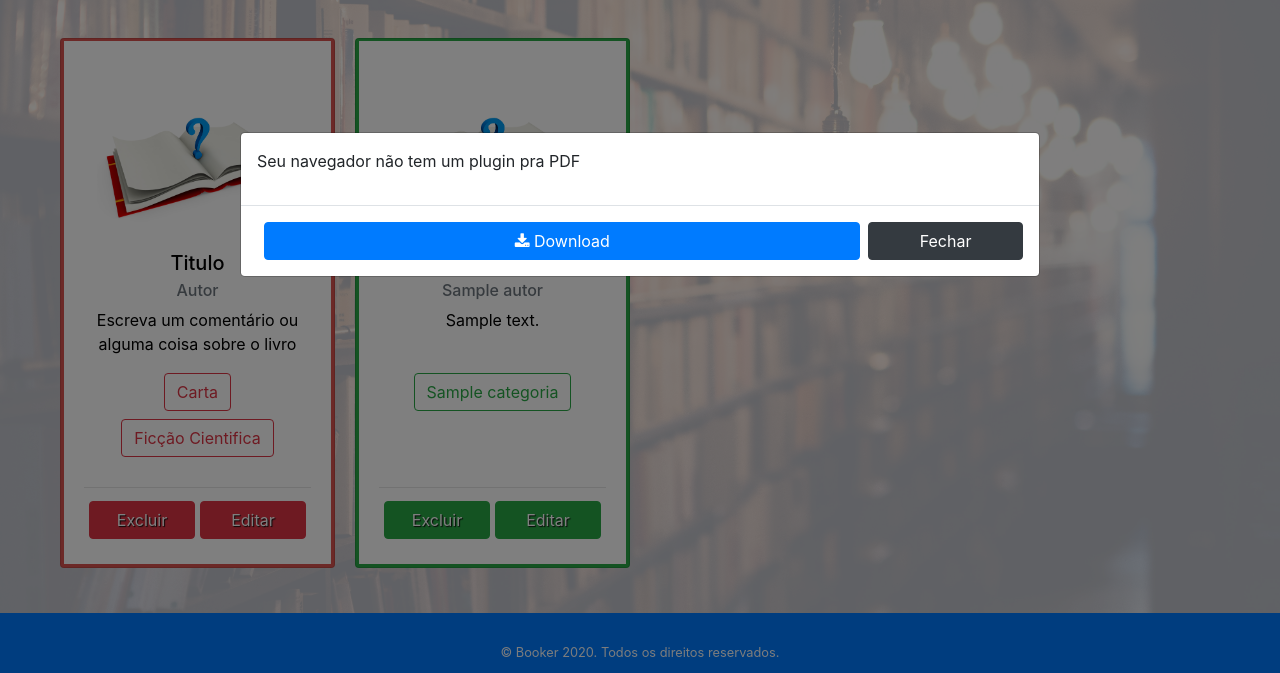
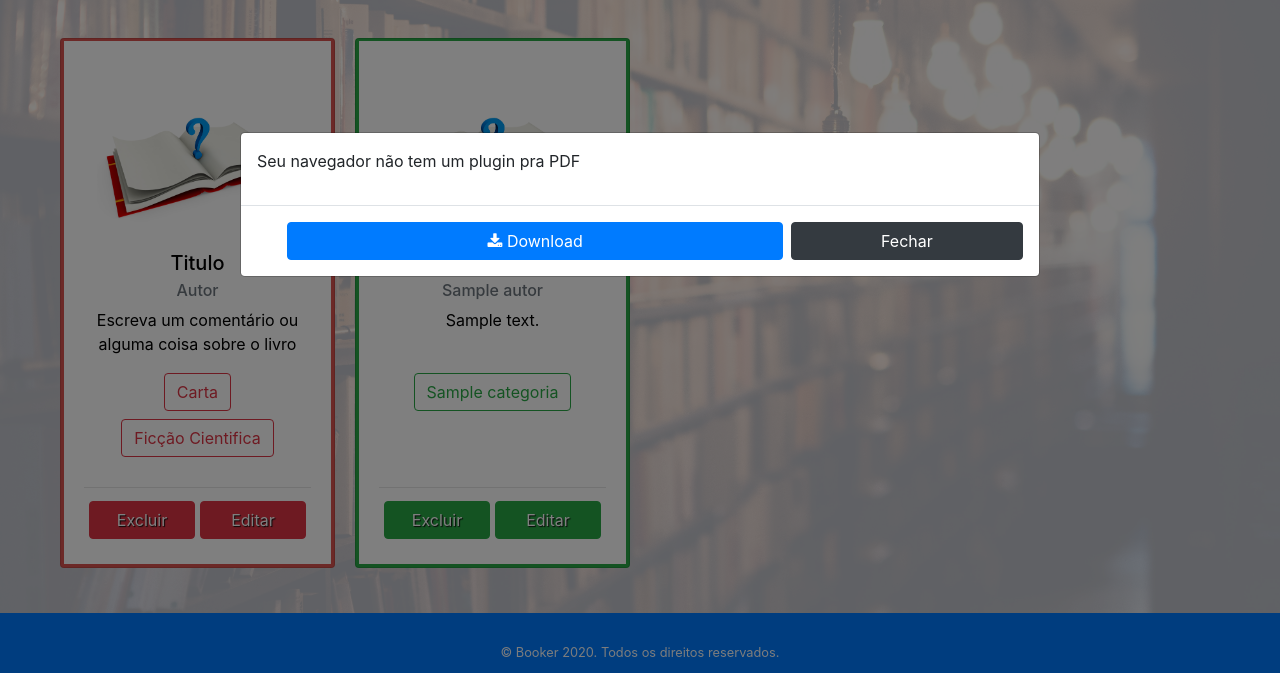
Before and after one commit to oopaze/Booker, a Python web app: template app/templates/books.html in a window 1280 px wide, after a click that opens the changed part. Shown: the part 265-938 px from the top of the page. Run offline with Jinja, Linux system fonts and the light colour scheme; the template is opened without the code that fills it: most values are stand-ins (such as "Sample title", 1, 10 or a date in 2020); some libraries are stand-ins or nearby versions.

Commit message:
Up/Download Book

```diff
--- a/app/templates/books.html
+++ b/app/templates/books.html
@@ -218,15 +218,15 @@
 						    <div class="modal-content">
 
 						      <div class="modal-body">
-							  	<object data="static/files/book{{book.id}}.pdf" type="application/pdf" width="100%" height="500px;">
+							  	<object data="static/files/book{{book.id}}.pdf" type="application/pdf" style="width: 100%;" height="500px;">
 								    <p>Seu navegador não tem um plugin pra PDF</p>
 								</object>
 							  </div>
 
-							  <div class="modal-footer">
-						        <a class="btn btn-primary" style="width: 77%;" href='static/files/book{{book.id}}.pdf' download><i class="fa fa-download"></i> Download </a>
+							  <div class="modal-footer"style='width: 100%;'>
+						        <a class="btn btn-primary" style="width: 64%;" href='static/files/book{{book.id}}.pdf' download><i class="fa fa-download"></i> Download </a>
 
-						        <button class="btn btn-dark" data-dismiss="modal" style="width: 20%;"> Fechar </button>
+						        <button class="btn btn-dark" data-dismiss="modal" style="width: 30%;"> Fechar </button>
 
 						      </div>
 
```
